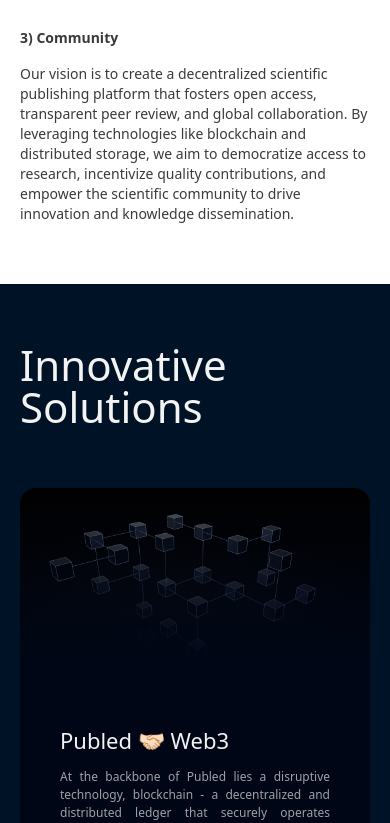
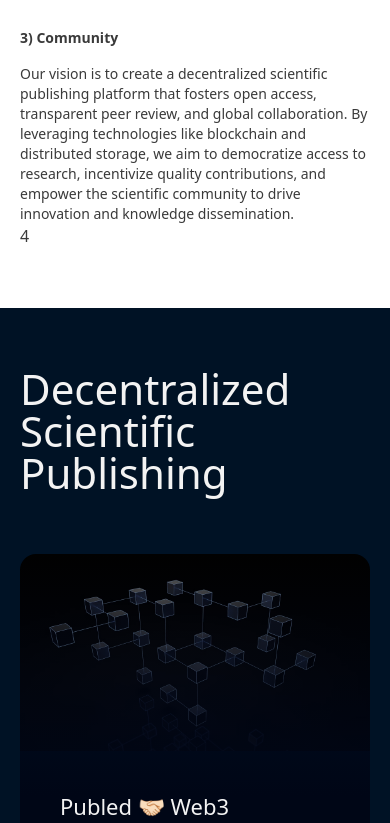
Before and after one commit to publed/publed-landing, a React (Create React App) app: page /about in a window 390 px wide. Shown: the part 1156-1979 px from the top of the page. Built offline with nearby package versions, Linux system fonts and the light colour scheme.

Commit message:
feat: tech info

```diff
--- a/public/index.html
+++ b/public/index.html
@@ -2,7 +2,7 @@
 <html lang="en">
   <head>
     <meta charset="utf-8" />
-    <link rel="icon" type="image/svg+xml" href="../src/assets/logo.png" />
+    <link rel="icon" type="image/svg+xml" href="../src/assets/logoicon.png" />
     <meta name="viewport" content="width=device-width, initial-scale=1" />
     <meta name="theme-color" content="#000000" />
     <meta
--- a/src/pages/About.tsx
+++ b/src/pages/About.tsx
@@ -46,10 +46,13 @@
             ))}
           </div>
         </div>
+        4
       </section>
 
       <section className="w-full bg-[#001225] p-about flex flex-col gap-15 md:gap-20 text-typo-white">
-        <h1 className="text-header md:text-center">Innovative Solutions</h1>
+        <h1 className="text-header md:text-center">
+          Decentralized Scientific Publishing
+        </h1>
         <div className="flex flex-col gap-12 items-center">
           {technologiesData.map((technology, index) => (
             <TechnologyCard {...technology} isLeft={index % 2 == 0} />
@@ -104,20 +107,19 @@
     imageUrl: blockchainCard,
     title: "Publed 🤝🏻 Web3",
     description:
-      " At the backbone of Publed lies a disruptive technology, blockchain - a decentralized and distributed ledger that securely operates accross an interconnected network of nodes.",
-    // Blockchain is a decentralized and distributed ledger that securely records and verifies transactions accross multiple computers or nodes in a network. This revolutionary technology forms the backbone of Publed to transform the lanscape of Scientific Publishing. Leveraging this technology Publed enables transparency and decentralization in the Publishing process. Authors can now publish their research objects ensuring authenticity and ownership. ",
+      "At the backbone of Publed lies a disruptive technology known as a blockchain - a decentralized and distributed ledger that securely operates across an interconnected network of nodes. Publed harnesses the potential of blockchain to reshape the landscape of scientific publishing by introducing newfound transparency and decentralization to the publishing process. By embracing this integration of Web3 technologies, Publed is contributing to a new era of scholarly publishing and communication.",
   },
   {
     imageUrl: nftCard,
-    title: "Non-Fungible Tokens (NFTs)",
+    title: "Ownership in Science 😲",
     description:
-      "Blockchain is a decentralized, distributed ledger technology that securely records and verifies transactions across multiple computers or nodes in a network. It consists of a chain of blocks, where each block contains a list of transactions. Once a block is added to the chain, it becomes permanent and cannot be altered without consensus from the network participants. This immutability and transparency make blockchain suitable for various applications, including cryptocurrency transactions, supply chain management, voting systems, and more.",
+      "Publed ensures that authors retain ownership of their work. In Publed, we encapsulate and recognize the various research artifacts beyond the typical paper. Through this approach, authors can effectively keep their scientific efforts organized while upholding the copyright of their research object. This “Research Object” encompasses a combination of research artifacts that can include not just papers but also datasets, tools, presentations, demos, and more. By including these elements, we promote comprehensive knowledge sharing and enhance the potential for science replication. ",
   },
   {
     imageUrl: decstorageCard,
-    title: "Decentralized Storage",
+    title: "Safeguarding Research Integrity 📑",
     description:
-      "Blockchain is a decentralized, distributed ledger technology that securely records and verifies transactions across multiple computers or nodes in a network. It consists of a chain of blocks, where each block contains a list of transactions. Once a block is added to the chain, it becomes permanent and cannot be altered without consensus from the network participants. This immutability and transparency make blockchain suitable for various applications, including cryptocurrency transactions, supply chain management, voting systems, and more.",
+      "The importance of data storage within the realm of research can't be overstated. Determining where and how to store data, as well as for how long, constitutes essential variables for research data storage. Publed relies on decentralized protocols for storage to ensure permanent availability and accessibility. By distributing the storage of scientific works across a network of multiple nodes, we prevent data loss and ensure data integrity.",
   },
   {
     imageUrl: aiCard,
--- a/src/pages/Navbar.tsx
+++ b/src/pages/Navbar.tsx
@@ -14,7 +14,7 @@
             <img
               src={hlogo}
               alt="publed"
-              className="md:w-[177px] xs:w-[110px] xs:h-[30px] sm:h-[36px] md:h-[50px]"
+              className="md:w-[177px] xs:w-[140px] xs:h-[40px] sm:h-[36px] md:h-[50px]"
             />
           </a>
           <div className="flex flex-row space-x-2">
```
Also changed, not shown: src/assets/logoicon.png (added).
